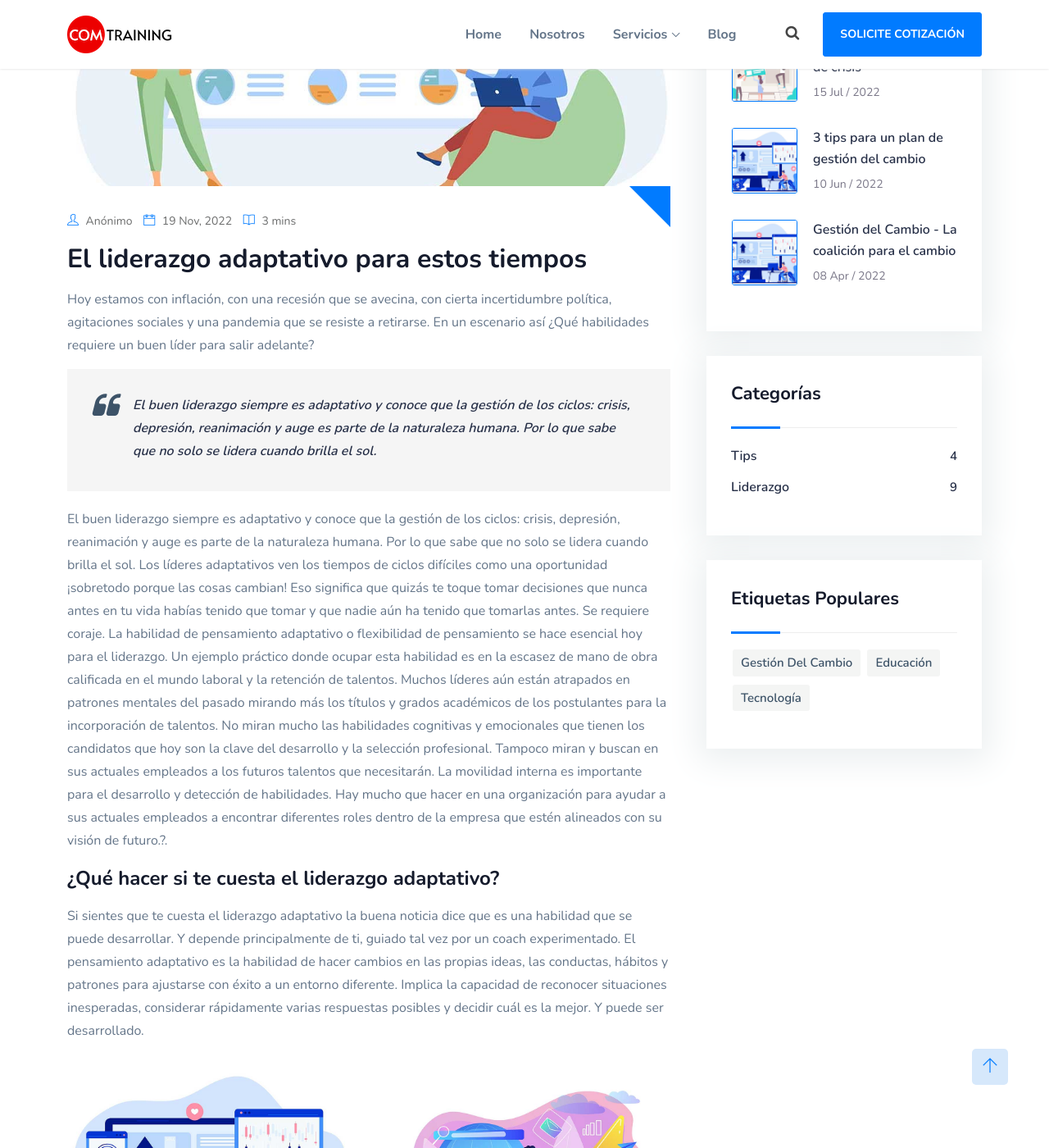
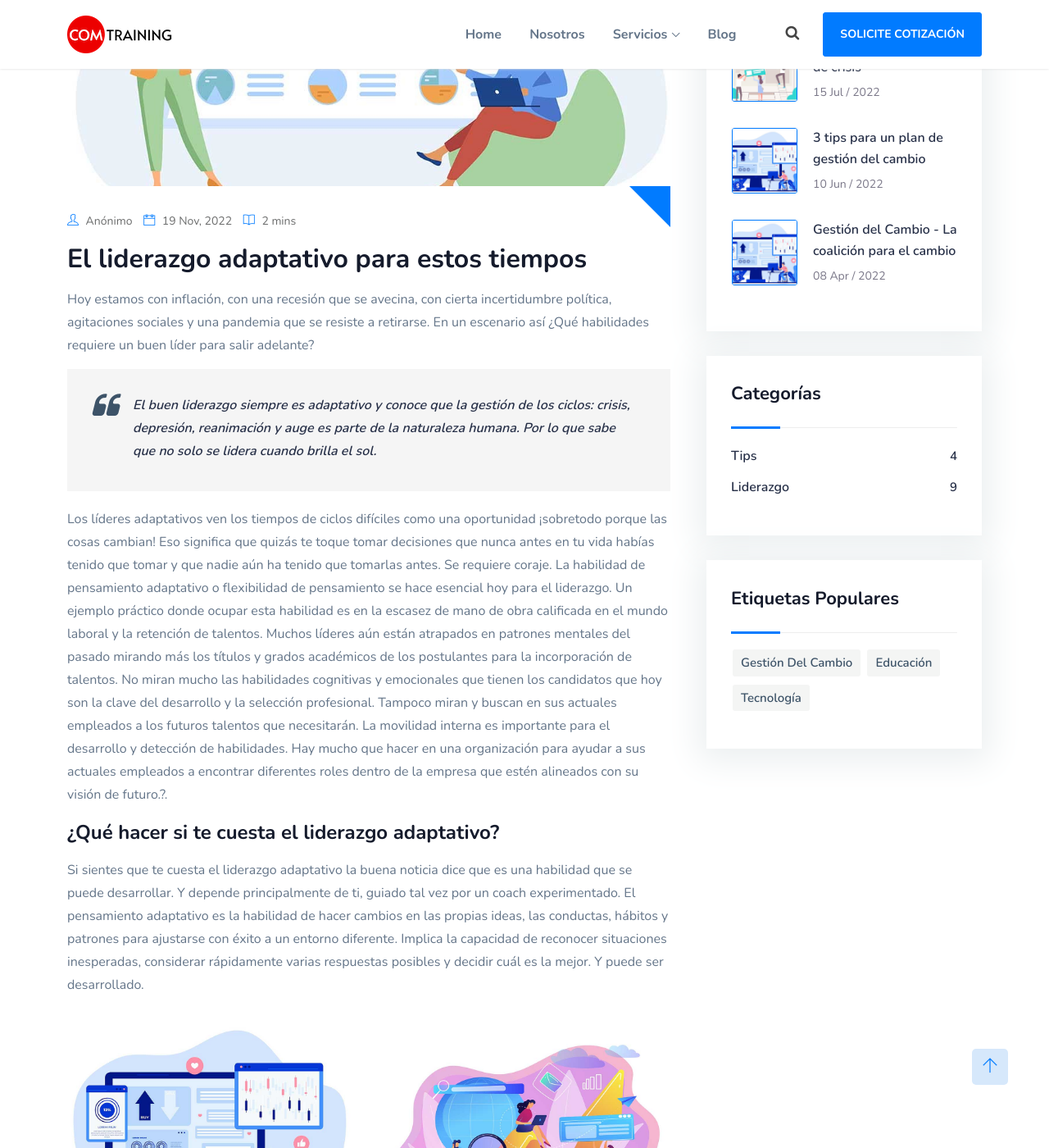
Before and after one commit to fjvalles/comtraining-landing, a Jekyll site: the page built from _posts/2022-11-19-el-liderazgo-adaptativo-para-estos-tiempos.md, in a window 1280 px wide and 1400 px high, scrolled down 711 px. Shown: the whole window at 82% size. Built offline with Jekyll 4.4.1, drawn with Linux system fonts in a browser that asks for light colours; a script that is not in the unit is left out; comment, search, counter and statistics services are not loaded.

Commit message:
Update Blog “2022-11-19-el-liderazgo-adaptativo-para-estos-tiempos”

```diff
--- a/_posts/2022-11-19-el-liderazgo-adaptativo-para-estos-tiempos.md
+++ b/_posts/2022-11-19-el-liderazgo-adaptativo-para-estos-tiempos.md
@@ -12,19 +12,19 @@ categories:
   <blockquote>
       <p>El buen liderazgo siempre es adaptativo y conoce que la gestión de los ciclos: crisis, depresión, reanimación y auge es parte de la naturaleza humana. Por lo que sabe que no solo se lidera cuando brilla el sol.</p>
   </blockquote>
-  <p> El buen liderazgo siempre es adaptativo y conoce que la gestión de los ciclos: crisis, depresión, reanimación y auge es parte de la naturaleza humana. Por lo que sabe que no solo se lidera cuando brilla el sol.
-
-Los líderes adaptativos ven los tiempos de ciclos difíciles como una oportunidad ¡sobretodo porque las cosas cambian! Eso significa que quizás te toque tomar decisiones que nunca antes en tu vida habías tenido que tomar y que nadie aún ha tenido que tomarlas antes. Se requiere coraje.
+  <p> Los líderes adaptativos ven los tiempos de ciclos difíciles como una oportunidad ¡sobretodo porque las cosas cambian! Eso significa que quizás te toque tomar decisiones que nunca antes en tu vida habías tenido que tomar y que nadie aún ha tenido que tomarlas antes. Se requiere coraje.
 
 La habilidad de pensamiento adaptativo o flexibilidad de pensamiento se hace esencial hoy para el liderazgo. Un ejemplo práctico donde ocupar esta habilidad es en la escasez de mano de obra calificada en el mundo laboral y la retención de talentos.
 
 Muchos líderes aún están atrapados en patrones mentales del pasado mirando más los títulos y grados académicos de los postulantes para la incorporación de talentos. No miran mucho las habilidades cognitivas y emocionales que tienen los candidatos que hoy son la clave del  desarrollo y la selección profesional.
 
 Tampoco miran y buscan en sus actuales empleados a los futuros talentos que necesitarán. La movilidad interna es importante para el desarrollo y detección de habilidades. Hay mucho que hacer en una organización para ayudar a sus actuales empleados a encontrar diferentes roles dentro de la empresa que estén alineados con su visión de futuro.?.</p>
+
   <h4>¿Qué hacer si te cuesta el liderazgo adaptativo?</h4>
   <p>Si sientes que te cuesta el liderazgo adaptativo la buena noticia dice que es una habilidad que se puede desarrollar. Y depende principalmente de ti, guiado tal vez por un coach experimentado.
 
 El pensamiento adaptativo es la habilidad de hacer cambios en las propias ideas, las conductas, hábitos y patrones para ajustarse con éxito a un entorno diferente. Implica la capacidad de reconocer situaciones inesperadas, considerar rápidamente varias respuestas posibles y decidir cuál es la mejor. Y puede ser desarrollado. </p>
+
   <div class="img-blog left-blog-img">
       <img src="{{'/assets/img/blog/b3.jpg' | relative_url }}" alt="">
   </div>
```
